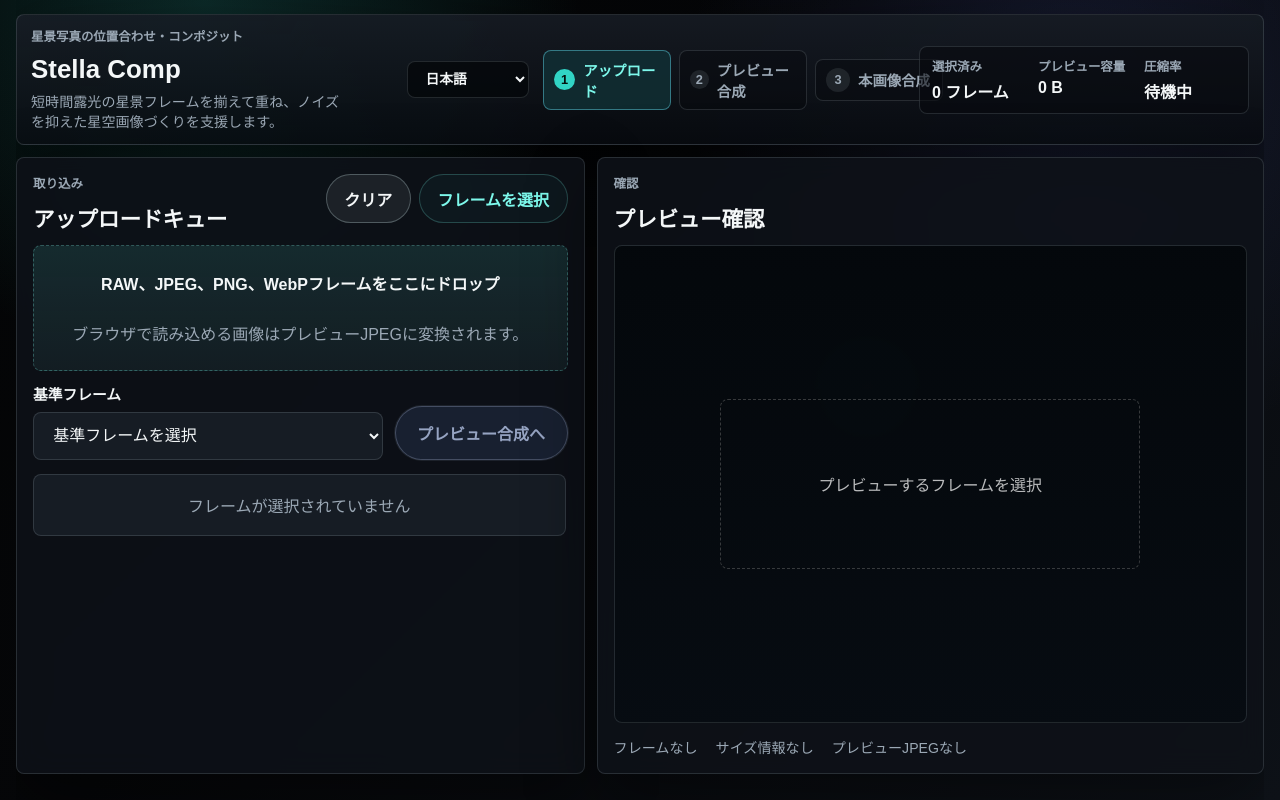
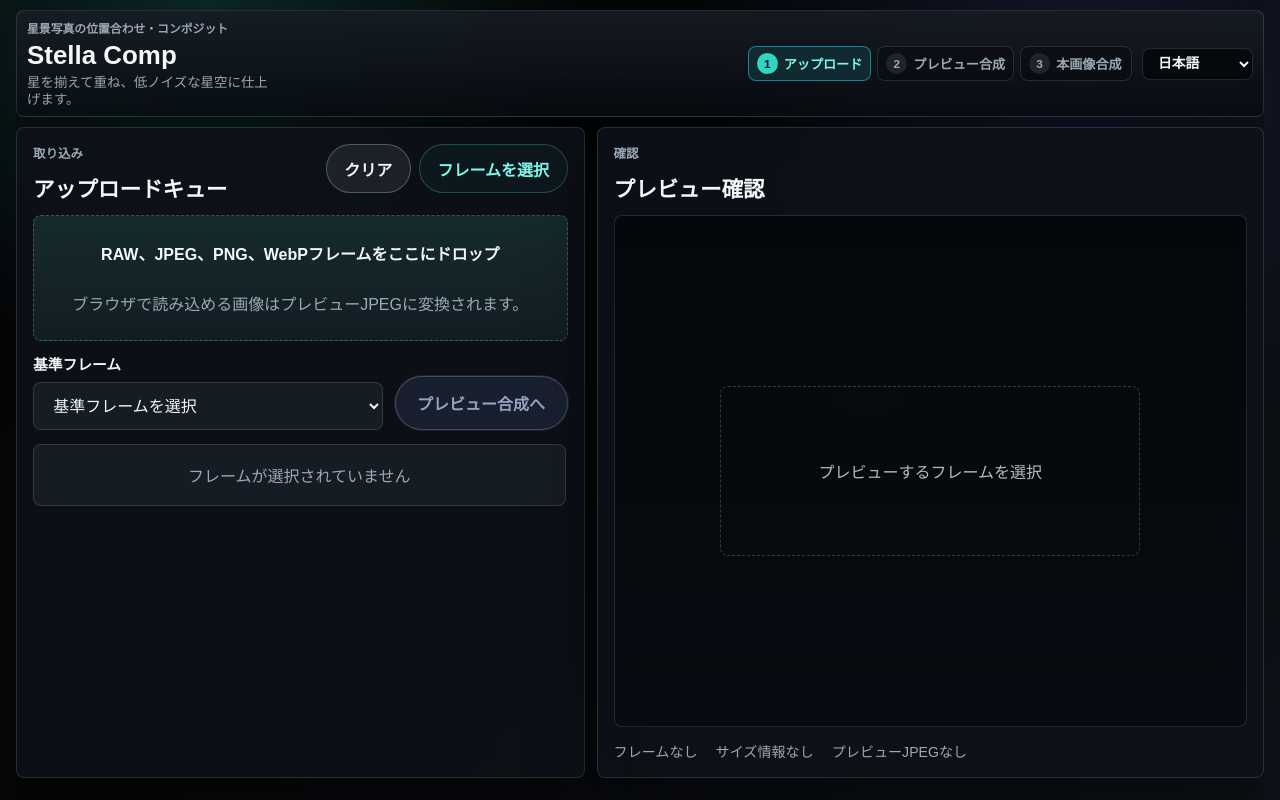
Before and after one commit to Ryota0312/Stella-Comp, a Next.js app in the folder apps/web/: page / in a window 1280 px wide. Built offline with nearby package versions, Linux system fonts and the light colour scheme.

Commit message:
Compact workspace header

```diff
--- a/apps/web/src/app/globals.css
+++ b/apps/web/src/app/globals.css
@@ -73,15 +73,15 @@
 .page-shell {
   width: min(1440px, calc(100vw - 32px));
   margin: 0 auto;
-  padding: 14px 0;
+  padding: 10px 0;
 }
 
 .hero-band {
   display: grid;
-  grid-template-columns: minmax(220px, 0.9fr) auto minmax(310px, 0.9fr) auto;
+  grid-template-columns: minmax(220px, 1fr) auto auto;
   align-items: center;
-  gap: 14px;
-  padding: 12px 14px;
+  gap: 10px;
+  padding: 8px 10px;
   border: 1px solid var(--line);
   border-radius: var(--radius);
   background:
@@ -98,11 +98,11 @@
 }
 
 .hero-description {
-  max-width: 40ch;
-  margin: 8px 0 0;
+  max-width: 34ch;
+  margin: 4px 0 0;
   color: var(--muted);
-  font-size: 0.88rem;
-  line-height: 1.45;
+  font-size: 0.84rem;
+  line-height: 1.3;
 }
 
 .hero-text {
@@ -113,8 +113,7 @@
 }
 
 .eyebrow,
-.panel-kicker,
-.metric-label {
+.panel-kicker {
   margin: 0 0 10px;
   color: var(--muted);
   font-size: 0.78rem;
@@ -123,15 +122,9 @@
   text-transform: uppercase;
 }
 
-.hero-metrics {
-  display: grid;
-  grid-template-columns: repeat(3, minmax(92px, 1fr));
-  gap: 14px;
-  align-content: start;
-  padding: 10px 12px;
-  border: 1px solid var(--line);
-  border-radius: var(--radius);
-  background: rgba(7, 10, 14, 0.58);
+.hero-band .eyebrow {
+  margin-bottom: 5px;
+  font-size: 0.74rem;
 }
 
 .hero-side {
@@ -146,8 +139,8 @@
 }
 
 .language-switcher select {
-  min-width: 122px;
-  padding: 0.58rem 2rem 0.58rem 0.85rem;
+  min-width: 104px;
+  padding: 0.42rem 1.75rem 0.42rem 0.68rem;
   border: 1px solid var(--line);
   border-radius: var(--radius);
   color: var(--text);
@@ -161,7 +154,6 @@
   outline-offset: 2px;
 }
 
-.hero-metrics strong,
 .result-row strong {
   display: block;
   margin-top: 4px;
@@ -171,15 +163,15 @@
 .stepper {
   display: flex;
   align-items: center;
-  gap: 8px;
+  gap: 6px;
 }
 
 .stepper-item {
   display: inline-flex;
   align-items: center;
-  gap: 8px;
-  min-width: 128px;
-  padding: 8px 10px;
+  gap: 6px;
+  min-width: 112px;
+  padding: 6px 8px;
   border: 1px solid var(--line);
   border-radius: var(--radius);
   color: var(--muted);
@@ -189,16 +181,16 @@
 .stepper-item span {
   display: grid;
   place-items: center;
-  width: 24px;
+  width: 21px;
   aspect-ratio: 1;
   border-radius: 999px;
   background: rgba(211, 232, 238, 0.1);
-  font-size: 0.8rem;
+  font-size: 0.74rem;
   font-weight: 800;
 }
 
 .stepper-item strong {
-  font-size: 0.9rem;
+  font-size: 0.82rem;
 }
 
 .stepper-item-active {
@@ -218,7 +210,7 @@
   grid-template-columns: minmax(0, 0.92fr) minmax(0, 1.08fr);
   grid-template-rows: minmax(0, 1fr) auto;
   gap: 12px;
-  margin-top: 12px;
+  margin-top: 10px;
   min-height: 0;
 }
 
@@ -1174,10 +1166,13 @@
 @media (max-width: 720px) {
   .page-shell {
     width: min(100vw - 20px, 100%);
-    padding: 12px 0 28px;
+    padding: 10px 0 24px;
   }
 
-  .hero-band,
+  .hero-band {
+    padding: 10px;
+  }
+
   .panel {
     padding: 16px;
   }
--- a/apps/web/src/features/upload/UploadWorkspace.tsx
+++ b/apps/web/src/features/upload/UploadWorkspace.tsx
@@ -202,12 +202,9 @@
   return (
     <main className="page-shell">
       <HeroMetrics
-        compressionRatio={compressionRatio}
         copy={copy}
         currentStep={currentStep}
-        frameCount={items.length}
         language={language}
-        previewBytes={previewBytes}
         setLanguage={setLanguage}
       />
 
--- a/apps/web/src/features/upload/components/HeroMetrics.tsx
+++ b/apps/web/src/features/upload/components/HeroMetrics.tsx
@@ -1,26 +1,19 @@
 import { languages, type Language, type UploadCopy } from "../i18n";
 import type { WorkspaceStep } from "../types";
-import { formatBytes } from "../utils";
 
 type HeroMetricsProps = {
-  compressionRatio: number;
   copy: UploadCopy;
   currentStep: WorkspaceStep;
-  frameCount: number;
   language: Language;
-  previewBytes: number;
   setLanguage: (language: Language) => void;
 };
 
 const workspaceSteps: WorkspaceStep[] = ["upload", "preview", "source"];
 
 export function HeroMetrics({
-  compressionRatio,
   copy,
   currentStep,
-  frameCount,
   language,
-  previewBytes,
   setLanguage,
 }: HeroMetricsProps) {
   return (
@@ -29,6 +22,17 @@
         <p className="eyebrow">{copy.hero.eyebrow}</p>
         <h1>{copy.hero.title}</h1>
         <p className="hero-description">{copy.hero.description}</p>
+      </div>
+      <div className="stepper" aria-label={copy.steps.current}>
+        {workspaceSteps.map((step, index) => (
+          <div
+            className={`stepper-item${currentStep === step ? " stepper-item-active" : ""}`}
+            key={step}
+          >
+            <span>{index + 1}</span>
+            <strong>{copy.steps[step]}</strong>
+          </div>
+        ))}
       </div>
       <div className="hero-side">
         <label className="language-switcher">
@@ -46,25 +50,6 @@
           </select>
         </label>
       </div>
-      <div className="stepper" aria-label={copy.steps.current}>
-        {workspaceSteps.map((step, index) => (
-          <div
-            className={`stepper-item${currentStep === step ? " stepper-item-active" : ""}`}
-            key={step}
-          >
-            <span>{index + 1}</span>
-            <strong>{copy.steps[step]}</strong>
-          </div>
-        ))}
-      </div>
-      <div className="hero-metrics" aria-label={copy.hero.statusLabel}>
-        <Metric label={copy.hero.selected} value={copy.hero.frames(frameCount)} />
-        <Metric label={copy.hero.previewPayload} value={formatBytes(previewBytes)} />
-        <Metric
-          label={copy.hero.compression}
-          value={compressionRatio > 0 ? `${(compressionRatio * 100).toFixed(1)}%` : copy.hero.waiting}
-        />
-      </div>
     </section>
   );
 }
@@ -72,12 +57,3 @@
 function uploadLanguageName(language: Language) {
   return language === "ja" ? "日本語" : "English";
 }
-
-function Metric({ label, value }: { label: string; value: string }) {
-  return (
-    <div>
-      <span className="metric-label">{label}</span>
-      <strong>{value}</strong>
-    </div>
-  );
-}
--- a/apps/web/src/features/upload/i18n.ts
+++ b/apps/web/src/features/upload/i18n.ts
@@ -14,14 +14,9 @@
     hero: {
       eyebrow: "星景写真の位置合わせ・コンポジット",
       title: "Stella Comp",
-      description:
-        "短時間露光の星景フレームを揃えて重ね、ノイズを抑えた星空画像づくりを支援します。",
-      statusLabel: "プロジェクトの状態",
+      description: "星を揃えて重ね、低ノイズな星空に仕上げます。",
       selected: "選択済み",
       frames: (count: number) => `${count} フレーム`,
-      previewPayload: "プレビュー容量",
-      compression: "圧縮率",
-      waiting: "待機中",
     },
     steps: {
       upload: "アップロード",
@@ -203,14 +198,9 @@
     hero: {
       eyebrow: "Astrophoto alignment and compositing",
       title: "Stella Comp",
-      description:
-        "Align short-exposure night-sky frames and composite them into a cleaner astrophoto.",
-      statusLabel: "Project status",
+      description: "Align and stack stars into a cleaner night-sky image.",
       selected: "Selected",
       frames: (count: number) => `${count} frames`,
-      previewPayload: "Preview payload",
-      compression: "Compression",
-      waiting: "Waiting",
     },
     steps: {
       upload: "Upload",
```
Also changed, not shown: 1 other file (tests, documents, lock files or other folders).
